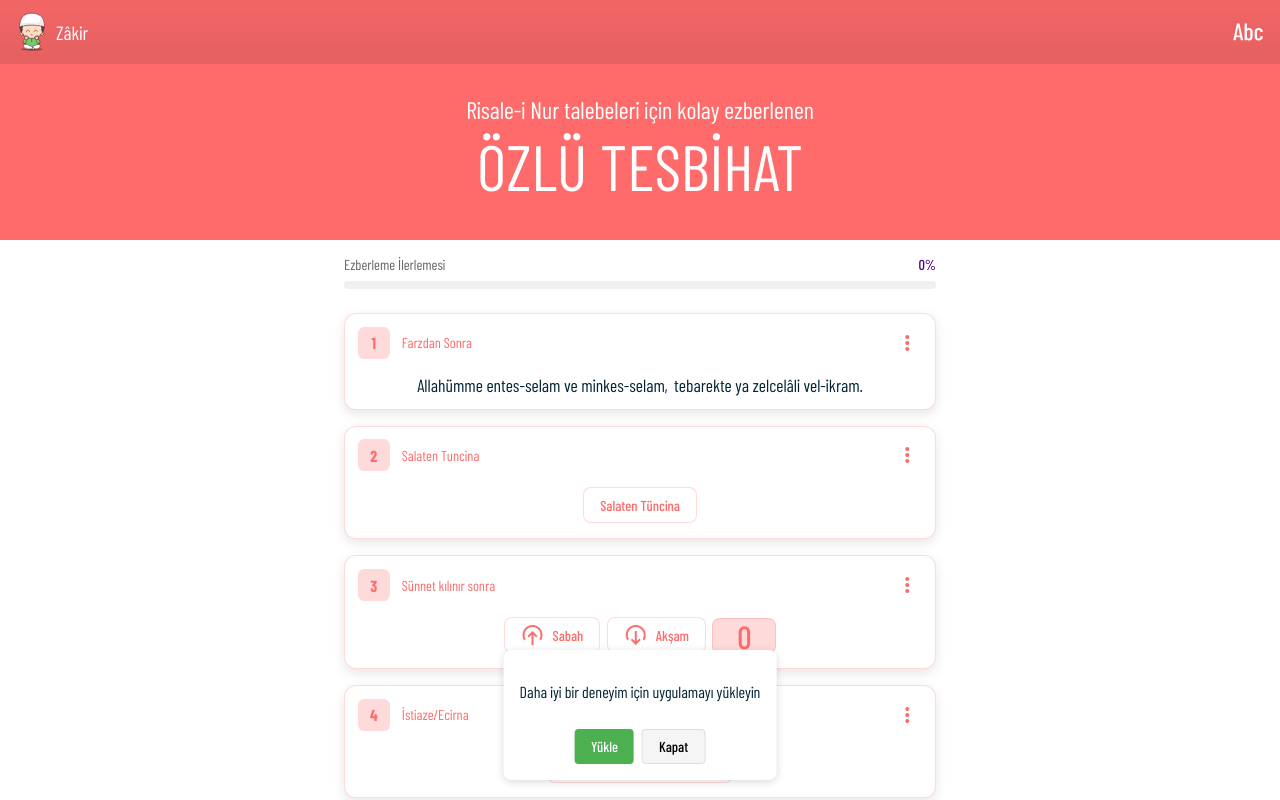
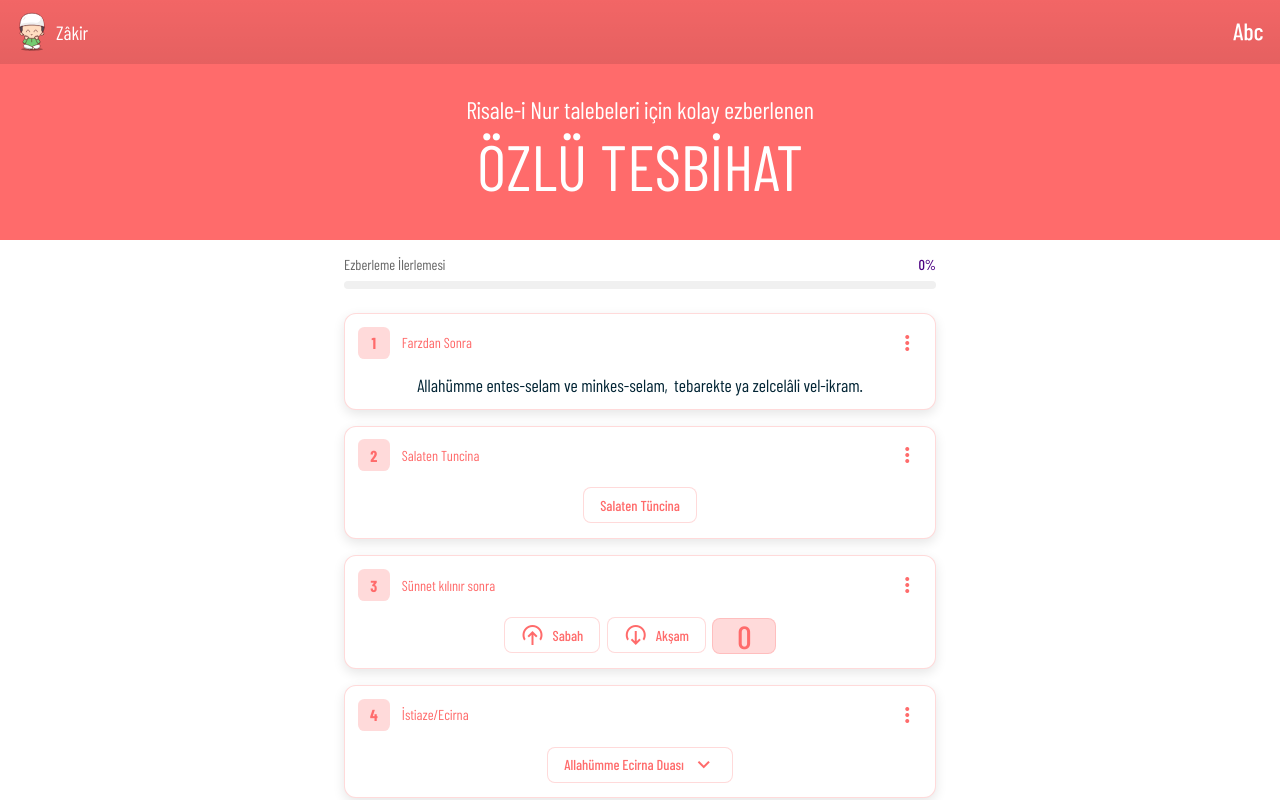
Before and after one commit to alitekdemir/zakir2025, a Vue app: page / in a window 1280 px wide. Shown: the top 800 px of the page. Built offline with nearby package versions, Linux system fonts and the light colour scheme; a web font is replaced by a local one.

Commit message:
PWA kurulum güncellendi

```diff
--- a/index.html
+++ b/index.html
@@ -27,6 +27,7 @@
   </head>
   <body>
     <div id="app"></div>
+
     <script type="module" src="/src/main.js"></script>
   </body>
 </html>
--- a/src/App.vue
+++ b/src/App.vue
@@ -4,6 +4,7 @@ import { ref, onMounted } from 'vue'
 import SplashScreen from './components/SplashScreen.vue'
 import Navbar from './components/Navbar.vue'
 import Home from './components/Home.vue'
+import InstallPWAPrompt from './components/InstallPWAPrompt.vue'
 
 const showSplash = ref(true)
 
@@ -16,6 +17,7 @@ onMounted(() => {
 <template>
   <SplashScreen :show="showSplash" />
   <div class="app" v-show="!showSplash">
+    <InstallPWAPrompt />
     <Navbar />
     <router-view v-if="$route.name !== 'home'" />
     <Home v-else />
--- a/src/assets/usePwa.js
+++ b/src/assets/usePwa.js
@@ -4,77 +4,50 @@ import { ref, onMounted } from 'vue'
 export function usePWA() {
   const deferredPrompt = ref(null)
   const showInstallPrompt = ref(false)
-  const isIOS = ref(false)
-  const isInstalled = ref(false)
-
-  const checkInstallState = () => {
-    if (window.matchMedia('(display-mode: standalone)').matches ||
-        window.navigator.standalone === true) {
-      isInstalled.value = true
-      return true
-    }
-    return false
-  }
+  const isInstallable = ref(false)
 
   onMounted(() => {
-    isIOS.value = /iPad|iPhone|iPod/.test(navigator.userAgent) && !window.MSStream
-
-    if (checkInstallState()) {
+    // Tarayıcı kurulum desteğini kontrol et
+    const isStandalone = window.matchMedia('(display-mode: standalone)').matches
+    if (isStandalone) {
+      isInstallable.value = false
       return
     }
 
-    // PWA yükleme durumunu kontrol et
-    const lastPromptTime = localStorage.getItem('pwa-prompt-time')
-    const now = Date.now()
-    const promptInterval = 7 * 24 * 60 * 60 * 1000 // 7 gün
-
-    if (!lastPromptTime || (now - parseInt(lastPromptTime)) > promptInterval) {
-      showInstallPrompt.value = true
-      localStorage.setItem('pwa-prompt-time', now.toString())
-    }
-
+    // Install prompt olayını dinle
     window.addEventListener('beforeinstallprompt', (e) => {
       e.preventDefault()
       deferredPrompt.value = e
-      if (!isInstalled.value) {
-        showInstallPrompt.value = true
-      }
+      isInstallable.value = true
+      showInstallPrompt.value = true
     })
 
-    // PWA yükleme durumu değişikliğini dinle
+    // Kurulum tamamlandığında
     window.addEventListener('appinstalled', () => {
-      isInstalled.value = true
+      deferredPrompt.value = null
+      isInstallable.value = false
       showInstallPrompt.value = false
-      localStorage.setItem('pwa-installed', 'true')
     })
   })
 
   const installPWA = async () => {
+    if (!deferredPrompt.value) return
+
     try {
-      if (isIOS.value) {
-        showIOSInstallInstructions()
-        return
+      const result = await deferredPrompt.value.prompt()
+      if (result) {
+        deferredPrompt.value = null
+        isInstallable.value = false
+        showInstallPrompt.value = false
       }
-
-      if (deferredPrompt.value) {
-        await deferredPrompt.value.prompt()
-        const result = await deferredPrompt.value.userChoice
-        deferredPrompt.value = null
-
-        if (result.outcome === 'accepted') {
-          isInstalled.value = true
-          showInstallPrompt.value = false
-        }
-      }
-    } catch (error) {
-      console.error('PWA kurulum hatası:', error)
+    } catch (err) {
+      console.error('Kurulum hatası:', err)
     }
   }
 
   return {
+    isInstallable,
     showInstallPrompt,
-    installPWA,
-    isIOS,
-    isInstalled
+    installPWA
   }
 }
--- a/src/components/InstallPWAPrompt.vue
+++ b/src/components/InstallPWAPrompt.vue
@@ -1,62 +1,61 @@
 <!-- src/components/InstallPWAPrompt.vue -->
 <script setup>
-  import { usePWA } from '../assets/usePwa.js'
-
-  const { showInstallPrompt, installPWA } = usePWA()
+import { usePWA } from '../assets/usePwa'
+const { isInstallable, showInstallPrompt, installPWA } = usePWA()
 </script>
 
+
 <template>
-  <div v-if="showInstallPrompt" class="install-prompt">
-    <div class="prompt-content">
-      <p>Daha iyi bir deneyim için uygulamayı yükleyin</p>
-      <div class="button-group">
-        <button @click="installPWA" class="install-btn">Yükle</button>
-        <button @click="showInstallPrompt = false" class="close-btn">Kapat</button>
-      </div>
+  <div v-if="isInstallable && showInstallPrompt" class="install-banner">
+    <div class="install-content">
+      <span class="install-icon">📱</span>
+      <span>Bu uygulamayı yükle</span>
+      <button @click="installPWA" class="install-button">
+        Yükle
+      </button>
+      <button @click="showInstallPrompt = false" class="close-button">
+        ✕
+      </button>
     </div>
   </div>
 </template>
 
+
 <style scoped>
-.install-prompt {
+.install-banner {
   position: fixed;
-  bottom: 20px;
-  left: 50%;
-  transform: translateX(-50%);
-  background: white;
-  padding: 16px;
-  border-radius: 8px;
-  box-shadow: 0 2px 8px rgba(0, 0, 0, 0.15);
+  top: 0;
+  left: 0;
+  right: 0;
+  background: #24292e;
+  color: white;
+  padding: 12px;
   z-index: 1000;
 }
 
-.prompt-content {
+.install-content {
   display: flex;
-  flex-direction: column;
-  gap: 12px;
   align-items: center;
   justify-content: center;
+  gap: 12px;
+  max-width: 600px;
+  margin: 0 auto;
 }
 
-.button-group {
-  display: flex;
-  gap: 8px;
-}
-
-.install-btn {
-  background: #4CAF50;
+.install-button {
+  background: #2ea44f;
   color: white;
   border: none;
-  padding: 8px 16px;
-  border-radius: 4px;
+  padding: 6px 12px;
+  border-radius: 6px;
   cursor: pointer;
 }
 
-.close-btn {
-  background: #f5f5f5;
-  border: 1px solid #ddd;
-  padding: 8px 16px;
-  border-radius: 4px;
+.close-button {
+  background: transparent;
+  color: white;
+  border: none;
   cursor: pointer;
+  padding: 4px 8px;
 }
 </style>
--- a/vite.config.js
+++ b/vite.config.js
@@ -1,21 +1,81 @@
 // vite.config.js
-import { defineConfig } from 'vite'
-import vue from '@vitejs/plugin-vue'
-import { VitePWA } from 'vite-plugin-pwa'
+import { defineConfig } from 'vite';
+import vue from '@vitejs/plugin-vue';
+import { VitePWA } from 'vite-plugin-pwa';
 
 // https://vite.dev/config/
 export default defineConfig({
   plugins: [
     vue(),
     VitePWA({
-      registerType: 'autoUpdate',
+      registerType: 'prompt', // 'autoUpdate' yerine 'prompt' kullanın
       includeAssets: ['favicon.ico', 'apple-touch-icon.png', 'masked-icon.svg'],
+      manifest: {
+        name: 'Zakir Özlü Tesbihat',
+        short_name: 'Zakir',
+        description: 'Zakir, Özlü Namaz Tesbihatı',
+        theme_color: '#ff6b6b',
+        background_color: '#ff6b6b',
+        display: 'standalone',
+        orientation: 'portrait',
+        start_url: '/',
+        scope: '/',
+        lang: 'tr',
+        prefer_related_applications: false,
+        display_override: ['window-controls-overlay'], // Windows'ta daha modern görünüm
+        devOptions: {
+          enabled: true,
+          type: 'module'
+        },
+        protocol_handlers: [
+          {
+            protocol: 'web+zakir',
+            url: '/%s'
+          }
+        ],
+        categories: ['lifestyle', 'religious'],
+        screenshots: [
+          {
+            src: 'screenshot1.png',
+            sizes: '1280x720',
+            type: 'image/png',
+            platform: 'wide'
+          }
+        ],
+        shortcuts: [
+          {
+            name: "Zakir",
+            url: "/",
+            icons: [{ src: "android-chrome-192x192.png", sizes: "192x192" }]
+          }
+        ],
+        icons: [
+          {
+            src: 'android-chrome-192x192.png',
+            sizes: '192x192',
+            type: 'image/png',
+          },
+          {
+            src: 'android-chrome-512x512.png',
+            sizes: '512x512',
+            type: 'image/png',
+          },
+          {
+            src: 'android-chrome-512x512.png',
+            sizes: '512x512',
+            type: 'image/png',
+            purpose: 'maskable'
+          },
+        ]
+      },
       workbox: {
-        globPatterns: ['**/*.{js,css,html,ico,png,svg,woff,woff2,ttf,json}'],
+        // Önbelleğe alınacak dosya türleri
+        globPatterns: ['**/*.{js,css,html,ico,png,svg,woff,woff2,ttf,eot,jpg,jpeg,json,webp}'],
+        // Önbellek stratejileri
         runtimeCaching: [
           {
             urlPattern: /^https:\/\/fonts\.googleapis\.com\/.*/i,
-            handler: 'StaleWhileRevalidate', // CacheFirst yerine daha güncel strateji
+            handler: 'CacheFirst',
             options: {
               cacheName: 'google-fonts-cache',
               expiration: {
@@ -40,55 +100,44 @@ export default defineConfig({
                 statuses: [0, 200]
               }
             }
-          }
+          },
+          // Resimler için cache stratejisi
+          {
+            urlPattern: /\.(?:png|jpg|jpeg|svg|gif|webp)$/,
+            handler: 'CacheFirst',
+            options: {
+              cacheName: 'images-cache',
+              expiration: {
+                maxAgeSeconds: 60 * 60 * 24 * 30, // 30 gün
+                maxEntries: 50
+              },
+              cacheableResponse: {
+                statuses: [0, 200]
+              }
+            }
+          },
+          // Yerel fontlar için cache stratejisi
+          {
+            urlPattern: /\.(?:woff|woff2|ttf|eot)$/,
+            handler: 'CacheFirst',
+            options: {
+              cacheName: 'local-fonts-cache',
+              expiration: {
+                maxAgeSeconds: 60 * 60 * 24 * 365, // 1 yıl
+                maxEntries: 20
+              },
+              cacheableResponse: {
+                statuses: [0, 200]
+              }
+            }
+          },
         ],
+        // Service Worker ayarları
         skipWaiting: true,
-        clientsClaim: true
+        clientsClaim: true,
+        cleanupOutdatedCaches: true
+      },
 
-      },
-      manifest: {
-        name: 'Zakir Özlü Tesbihat',
-        short_name: 'Zakir',
-        description: 'Zakir, Özlü Namaz Tesbihatı',
-        theme_color: '#ff6b6b',
-        background_color: '#ff6b6b',
-        display: 'standalone',
-        orientation: 'portrait',
-        start_url: '/',
-        scope: '/',
-        lang: 'tr',
-        prefer_related_applications: false,
-        categories: ['lifestyle', 'religious'],
-        screenshots: [
-          {
-            src: 'screenshot1.png',
-            sizes: '1280x720',
-            type: 'image/png',
-            platform: 'wide'
-          }
-        ],
-        shortcuts: [
-          {
-            name: "Zakir",
-            url: "/",
-            icons: [{ src: "android-chrome-192x192.png", sizes: "192x192" }]
-          }
-        ],
-        icons: [
-          {
-            src: 'android-chrome-192x192.png',
-            sizes: '192x192',
-            type: 'image/png',
-            purpose: 'maskable'
-          },
-          {
-            src: 'android-chrome-512x512.png',
-            sizes: '512x512',
-            type: 'image/png',
-            purpose: 'maskable'
-          },
-        ]
-      }
     })
   ]
 })
```
